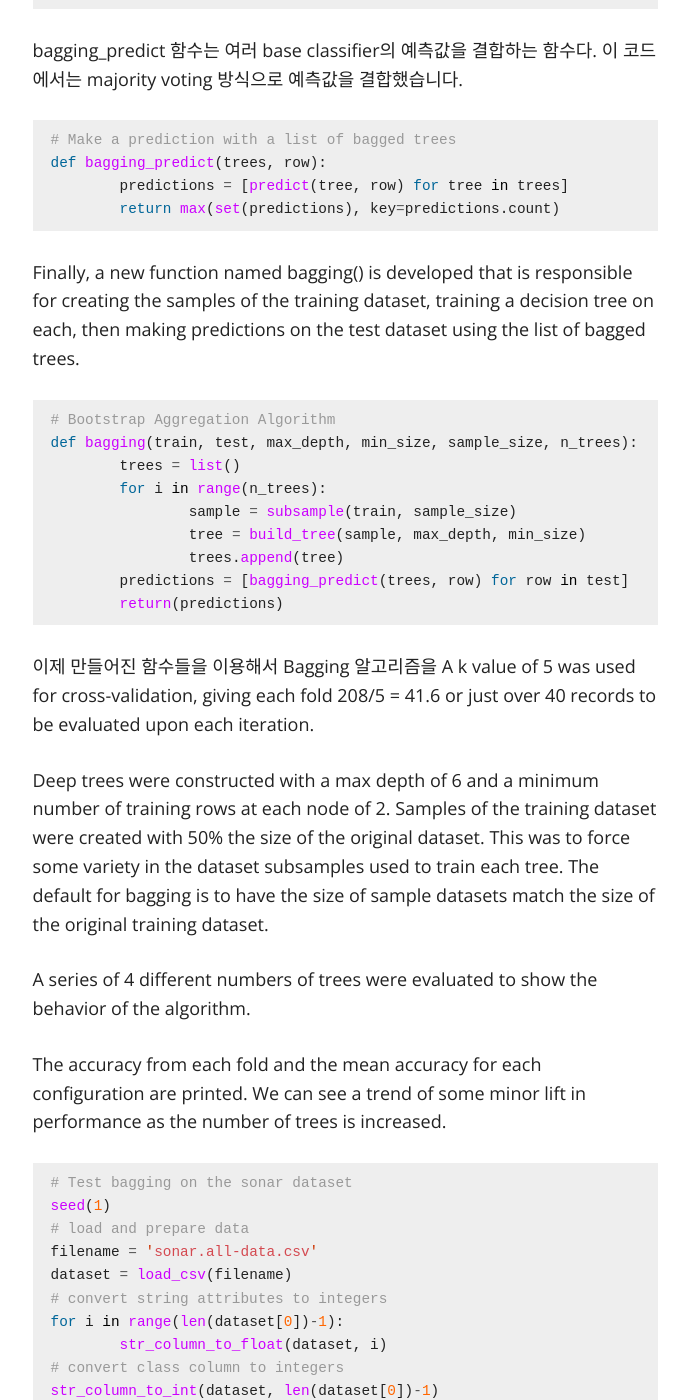
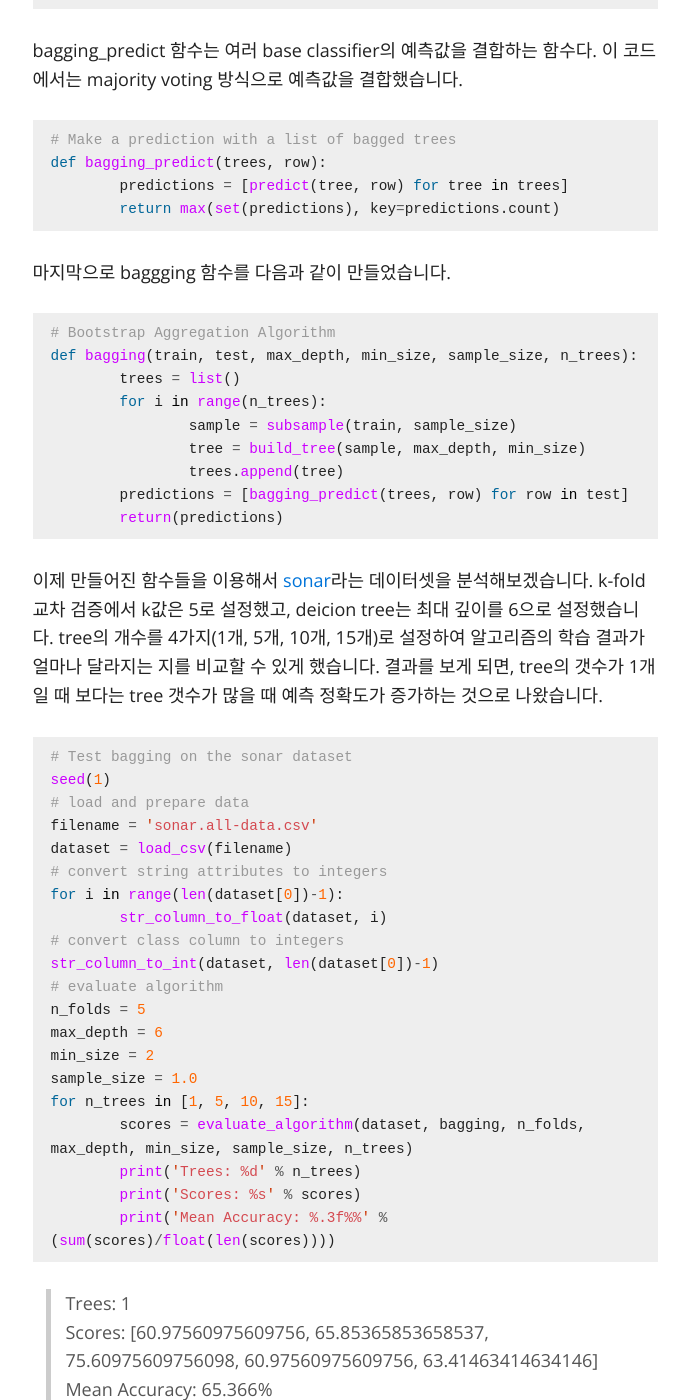
Before and after one commit to seokchaeyoon/seokchaeyoon.github.io, a Jekyll site: the page built from index.md, in a window 1280 px wide and 1400 px high, scrolled down 21815 px. Shown: the whole window, without its empty margins (295-984 px from the left). Built offline with Jekyll 4.4.1, drawn with Linux system fonts in a browser that asks for light colours; nearby versions of some CDN libraries; formulas are drawn with MathJax 3.

Commit message:
Update index.md

````diff
--- a/index.md
+++ b/index.md
@@ -473,7 +473,7 @@ def bagging_predict(trees, row):
 	return max(set(predictions), key=predictions.count)
  ```
 
-Finally, a new function named bagging() is developed that is responsible for creating the samples of the training dataset, training a decision tree on each, then making predictions on the test dataset using the list of bagged trees.
+마지막으로 baggging 함수를 다음과 같이 만들었습니다.
 
  ```python
 # Bootstrap Aggregation Algorithm
@@ -487,15 +487,8 @@ def bagging(train, test, max_depth, min_size, sample_size, n_trees):
 	return(predictions)
 ```
 
-이제 만들어진 함수들을 이용해서 Bagging 알고리즘을
-A k value of 5 was used for cross-validation, giving each fold 208/5 = 41.6 or just over 40 records to be evaluated upon each iteration.
-
-Deep trees were constructed with a max depth of 6 and a minimum number of training rows at each node of 2. Samples of the training dataset were created with 50% the size of the original dataset. This was to force some variety in the dataset subsamples used to train each tree. The default for bagging is to have the size of sample datasets match the size of the original training dataset.
-
-A series of 4 different numbers of trees were evaluated to show the behavior of the algorithm.
-
-The accuracy from each fold and the mean accuracy for each configuration are printed. We can see a trend of some minor lift in performance as the number of trees is increased.
-
+이제 만들어진 함수들을 이용해서 [sonar](https://archive.ics.uci.edu/ml/datasets/Connectionist+Bench+(Sonar,+Mines+vs.+Rocks))라는 데이터셋을 분석해보겠습니다. k-fold 교차 검증에서 k값은 5로 설정했고, deicion tree는 최대 깊이를 6으로 설정했습니다. tree의 개수를 4가지(1개, 5개, 10개, 15개)로 설정하여 알고리즘의 학습 결과가 얼마나 달라지는 지를 비교할 수 있게 했습니다.
+결과를 보게 되면, tree의 갯수가 1개일 때 보다는 tree 갯수가 많을 때 예측 정확도가 증가하는 것으로 나왔습니다.
 ```python
 # Test bagging on the sonar dataset
 seed(1)
````
